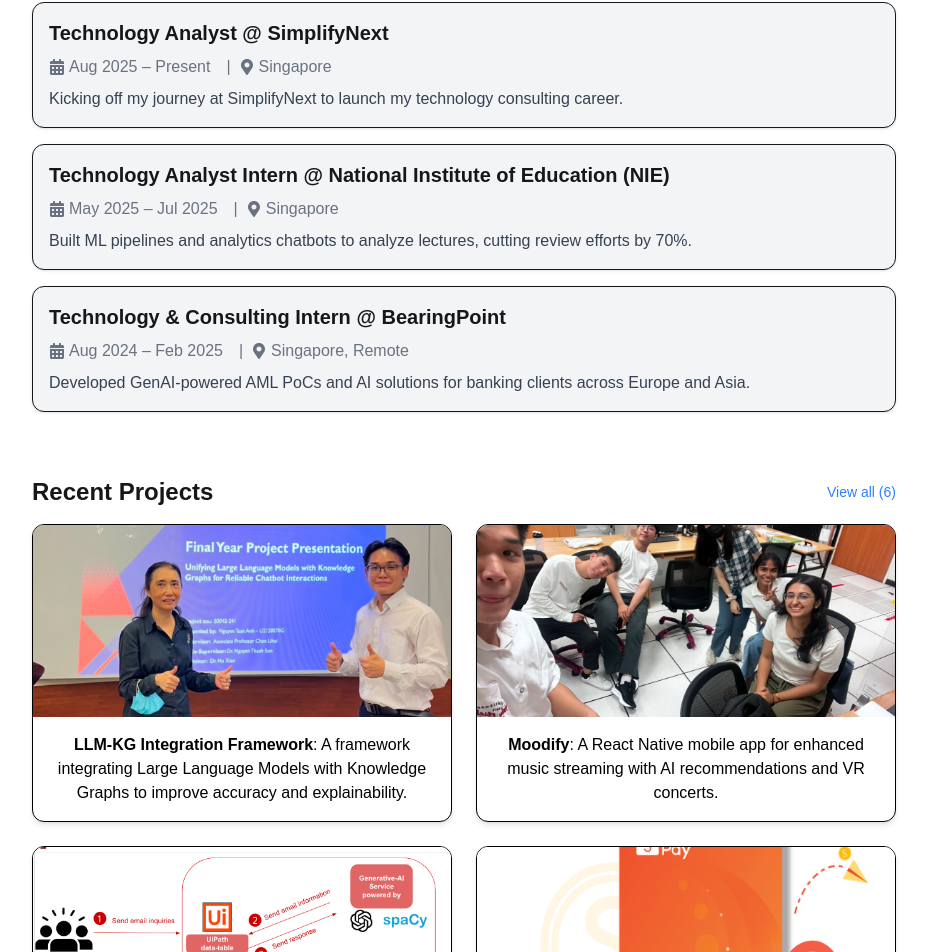
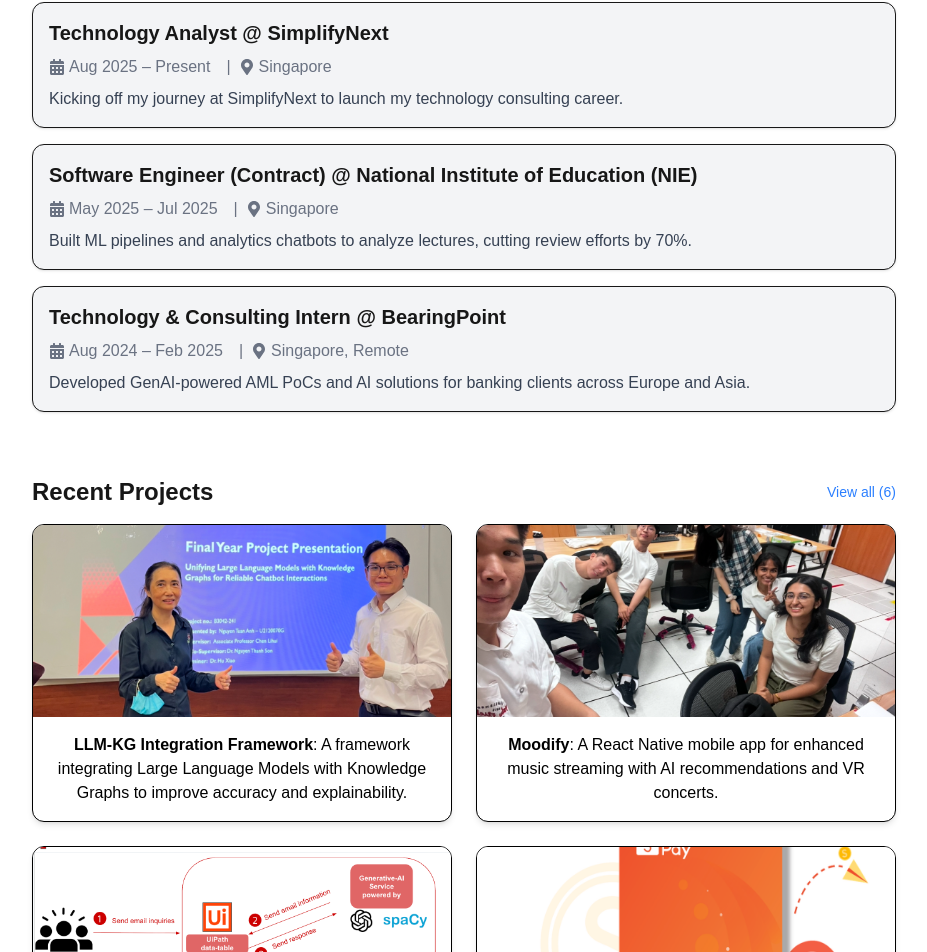
Before and after one commit to anh-nguyenn/anh-nguyenn.github.io, a Next.js app: page / in a window 1280 px wide. Shown: the part 1255-2207 px from the top of the page, without its empty margins (176-1103 px from the left). Built offline with nearby package versions, Linux system fonts and the light colour scheme; a web font is replaced by a local one.

Commit message:
update title

```diff
--- a/src/data/work.ts
+++ b/src/data/work.ts
@@ -12,7 +12,7 @@ const work = [
   {
     slug: "NIE",
     company: "National Institute of Education (NIE)",
-    title: "Technology Analyst Intern",
+    title: "Software Engineer (Contract)",
     start: "May 2025",
     end: "Jul 2025",
     description:
```
